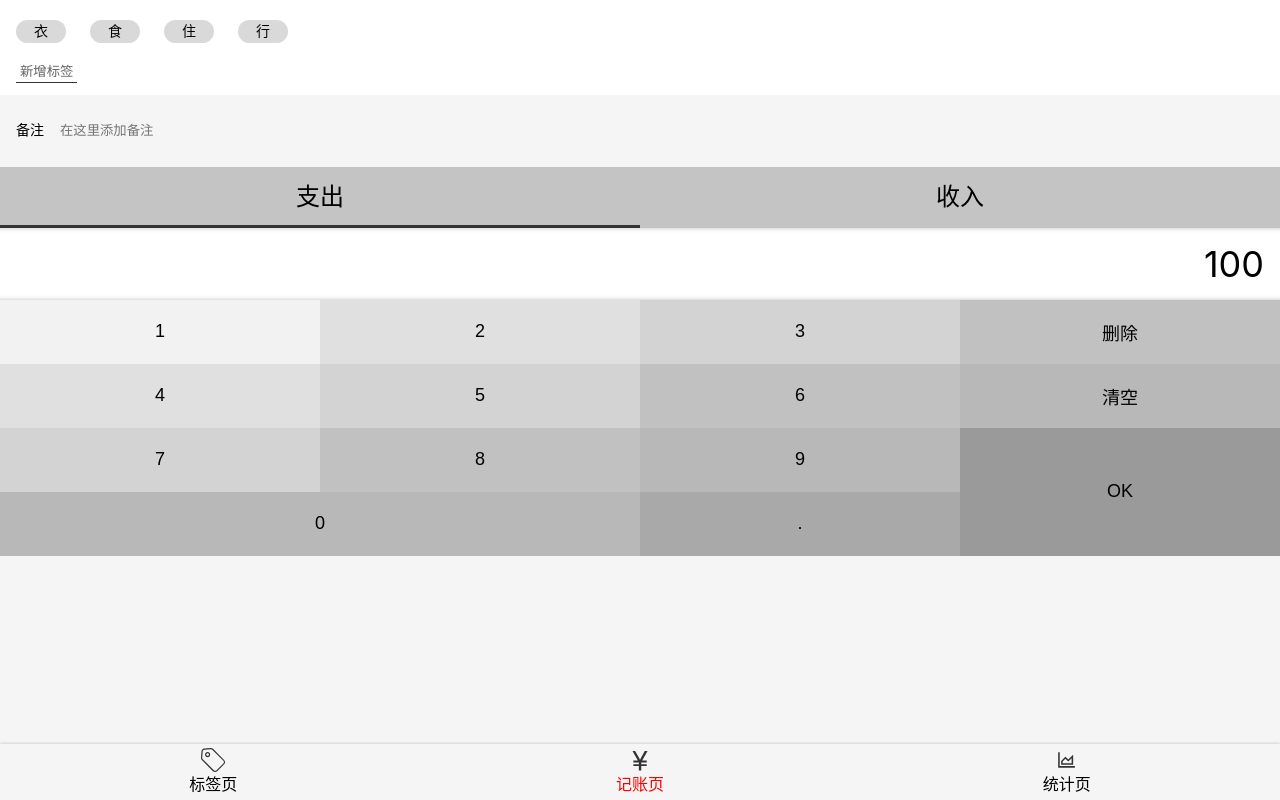
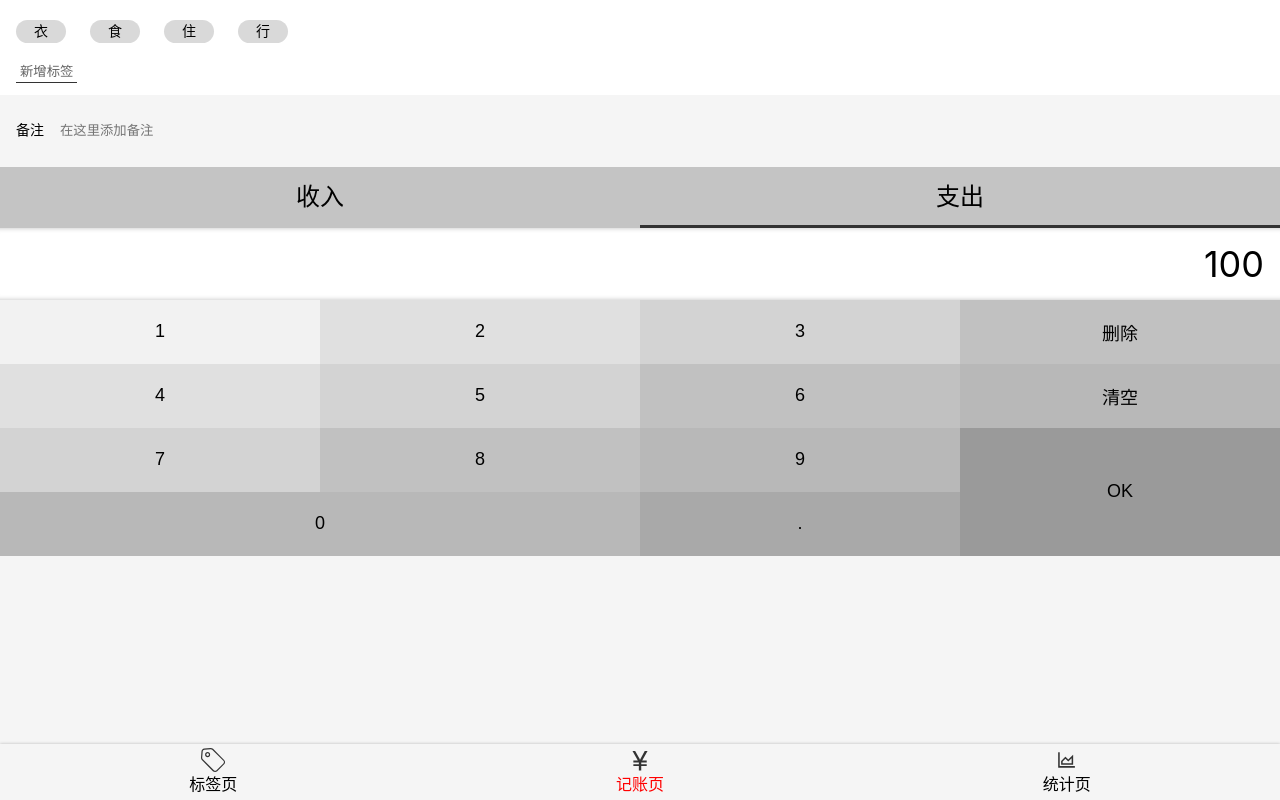
Before and after one commit to lttztt/money-react, a React app: page /#/money in a window 1280 px wide. Built offline with nearby package versions, Linux system fonts and the light colour scheme.

Commit message:
categorySection完成

```diff
--- a/src/views/Money.tsx
+++ b/src/views/Money.tsx
@@ -16,12 +16,7 @@
     <MyLayout>
       <TagsSection/>
       <NoteSection />
-      <CategorySection>
-        <ul>
-          <li className="selected">支出</li>
-          <li>收入</li>
-        </ul>
-      </CategorySection>
+      <CategorySection />
       <NumberPadSection>
         <div className="output">
           100
--- a/src/views/money/CategorySection.tsx
+++ b/src/views/money/CategorySection.tsx
@@ -1,6 +1,7 @@
 import styled from 'styled-components';
+import React, {useState} from 'react';
 
-const CategorySection = styled.section`
+const Wrapper = styled.section`
   font-size: 24px;
   > ul{
     display:flex;
@@ -24,4 +25,25 @@
   }
 `;
 
-export {CategorySection}
+const CategorySection: React.FC = () => {
+  const categoryMap = { '-': '支出', '+': '收入' };
+  type categoryKeys =  keyof typeof categoryMap
+  const [categoryList] = useState<categoryKeys[]>(['+', '-']);
+  const [category, setCategory] = useState('-');
+  return (
+    <Wrapper>
+      <ul>
+        {
+          categoryList.map(c =>
+            <li
+              onClick={() => setCategory(c)}
+              key={c}
+              className={category === c ? 'selected' : ''}>{categoryMap[c]}</li>
+          )
+        }
+      </ul>
+    </Wrapper>
+  );
+};
+
+export {CategorySection};
```
